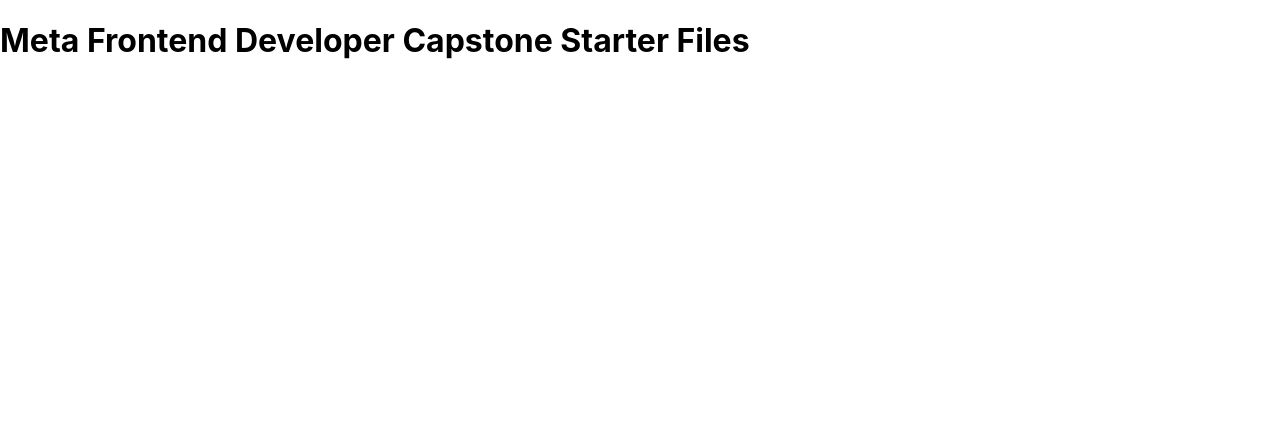
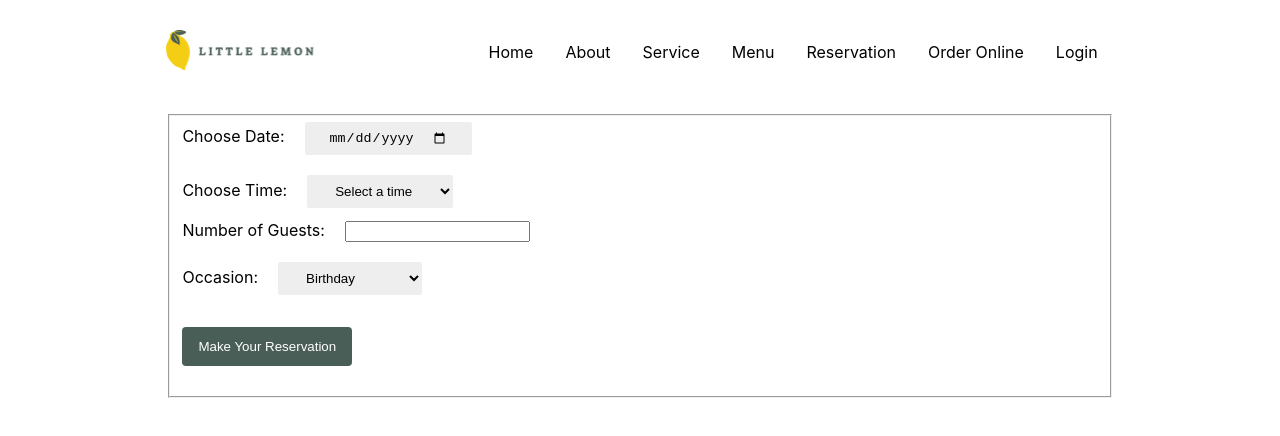
Before and after one commit to SHATHISH-07/little-lemon, a React (Create React App) app: page /booking in a window 1280 px wide. Shown: the top 436 px of the page. Built offline with nearby package versions, Linux system fonts and the light colour scheme; a web font is replaced by a local one.

Commit message:
Added code for the Nav, Header, Booking, BookingConfirmed, BookingForm, Main, and in App.js

```diff
--- a/src/App.js
+++ b/src/App.js
@@ -1,12 +1,14 @@
-import React from 'react';
-import './App.css';
+import React from "react";
+import "./App.css";
+import Nav from "./components/Nav";
+import Main from "./components/Main";
 
 function App() {
   return (
-
-    <div>
-      <h1>Meta Frontend Developer Capstone Starter Files</h1>
-    </div>
+    <>
+      <Nav />
+      <Main />
+    </>
   );
 }
 
--- a/src/components/Booking.js
+++ b/src/components/Booking.js
@@ -0,0 +1,14 @@
+import React from "react";
+import BookingForm from "./BookingForm";
+
+function Booking(props) {
+  return (
+    <BookingForm
+      availableTimes={props.availableTimes}
+      dispatch={props.dispatch}
+      submitForm={props.submitForm}
+    />
+  );
+}
+
+export default Booking;
--- a/src/components/BookingForm.js
+++ b/src/components/BookingForm.js
@@ -0,0 +1,93 @@
+import React, { useState } from "react";
+
+function BookingForm(props) {
+  const [date, setDate] = useState("");
+  const [times, setTimes] = useState("");
+  const [guests, setGuests] = useState("");
+  const [occasion, setOccasion] = useState("");
+
+  const handleSubmit = (e) => {
+    e.preventDefault();
+    props.submitForm(e);
+  };
+
+  const handleChange = (e) => {
+    setDate(e);
+    props.dispatch(e);
+  };
+
+  return (
+    <header>
+      <section>
+        <form onSubmit={handleSubmit}>
+          <fieldset>
+            <div>
+              <label htmlFor="book-date">Choose Date:</label>
+              <input
+                type="date"
+                id="book-date"
+                name="book-date"
+                value={date}
+                onChange={(e) => handleChange(e.target.value)}
+                required
+              />
+            </div>
+
+            {/* Time */}
+            <div>
+              <label htmlFor="book-time">Choose Time:</label>
+              <select
+                id="book-time"
+                vlaue={times}
+                onChange={(e) => setTimes(e.target.value)}
+              >
+                <option value="">Select a time</option>
+                {props.availableTimes.availableTimes.map((availableTimes) => {
+                  return <option key={availableTimes}>{availableTimes}</option>;
+                })}
+              </select>
+            </div>
+
+            {/* Number of guests */}
+            <div>
+              <label htmlFor="guests">Number of Guests:</label>
+              <input
+                id="book-guest"
+                min="1"
+                value={guests}
+                onChange={(e) => setGuests(e.target.value)}
+              />
+            </div>
+
+            {/* Occasion */}
+            <div>
+              <label htmlFor="occasion">Occasion:</label>
+              <select
+                id="book-occasion"
+                key={occasion}
+                value={occasion}
+                onChange={(e) => setOccasion(e.target.value)}
+              >
+                <option>Birthday</option>
+                <option>Anniversary</option>
+                <option>Engagement</option>
+              </select>
+            </div>
+
+            {/* Submit */}
+
+            <div className="btnReceive">
+              <input
+                aria-label="On Click"
+                type="submit"
+                value={"Make Your Reservation"}
+              />
+            </div>
+          </fieldset>
+        </form>
+      </section>
+    </header>
+  );
+}
+
+export default BookingForm;
--- a/src/components/ConfirmedBooking.js
+++ b/src/components/ConfirmedBooking.js
@@ -0,0 +1,15 @@
+import React from "react";
+
+function ConfirmedBooking() {
+  return (
+    <div className="confirm">
+      <div>
+        <h1>
+          Booking has been <span>confirmed!</span>
+        </h1>
+      </div>
+    </div>
+  );
+}
+
+export default ConfirmedBooking;
--- a/src/components/Header.js
+++ b/src/components/Header.js
@@ -0,0 +1,29 @@
+import React from "react";
+import { Link } from "react-router-dom";
+import bannerImg from "../images/restauranfood.jpg";
+
+function Header() {
+  return (
+    <header className="header">
+      <section>
+        <div className="banner">
+          <h2>Little Lemon</h2>
+          <h3>Chicago</h3>
+          <p>
+            We are a family owned Mediterraneran restaurant, focused on
+            traditional recipes served with a modern twist
+          </p>
+          <Link to="/booking">
+            <button aria-label="On Click">Reserve Table</button>
+          </Link>
+        </div>
+
+        <div className="banner-img">
+          <img src={bannerImg} alt="Banner Image" />
+        </div>
+      </section>
+    </header>
+  );
+}
+
+export default Header;
--- a/src/components/Main.js
+++ b/src/components/Main.js
@@ -0,0 +1,72 @@
+import React, { useReducer } from "react";
+import { Route, Routes, useNavigate } from "react-router-dom";
+import Header from "./Header";
+import Booking from "./Booking";
+import ConfirmedBooking from "./ConfirmedBooking";
+
+function Main() {
+  const seedRandom = function (seed) {
+    var m = 2 ** 35 - 31;
+    var a = 185852;
+    var s = seed % m;
+    return function () {
+      return (s = (s * a) % m) / m;
+    };
+  };
+
+  const fetchAPI = function (date) {
+    let result = [];
+    let random = seedRandom(date.getDate());
+    for (let i = 17; i < 23; i++) {
+      if (random() < 0.5) {
+        result.push(i + ":00");
+      }
+      if (random() > 0.5) {
+        result.push(i + ":30");
+      }
+    }
+    return result;
+  };
+
+  const submitAPI = function (formData) {
+    return true;
+  };
+
+  const initialState = { availableTimes: fetchAPI(new Date()) };
+
+  const [state, dispatch] = useReducer(updateTimes, initialState);
+
+  function updateTimes(state, date) {
+    return { availableTimes: fetchAPI(new Date()) };
+  }
+
+  const navigate = useNavigate();
+  function submitForm(formData) {
+    if (submitAPI(formData)) {
+      navigate("/confirmed");
+    }
+  }
+
+  return (
+    <main>
+      <Routes>
+        <Route path="/" element={<Header />} />
+
+        <Route
+          path="/booking"
+          element={
+            <Booking
+              availableTimes={state}
+              dispatch={dispatch}
+              submitForm={submitForm}
+            />
+          }
+        />
+
+        <Route path="/confirmed" element={<ConfirmedBooking />} />
+      </Routes>
+    </main>
+  );
+}
+
+export default Main;
--- a/src/components/Nav.js
+++ b/src/components/Nav.js
@@ -0,0 +1,52 @@
+import React, { useState } from "react";
+import logo from "../images/Logo .svg";
+
+function Nav() {
+  const [menuOpen, setMenuOpen] = useState(false);
+
+  const toogleMenu = () => {
+    setMenuOpen(!menuOpen);
+  };
+
+  return (
+    <nav className={`navbar ${menuOpen ? "open" : ""}`}>
+      <a href="/" className="logo">
+        <img src={logo} alt="logo little lemon" />
+      </a>
+
+      {/* Mobile navBar */}
+      <div className="menu-icon" onClick={toogleMenu}>
+        <div className="bar"></div>
+        <div className="bar"></div>
+        <div className="bar"></div>
+      </div>
+
+      {/* Nav items */}
+      <ul className={`nav-links ${menuOpen ? "visible" : ""}`}>
+        <li>
+          <a href="/">Home</a>
+        </li>
+        <li>
+          <a href="/">About</a>
+        </li>
+        <li>
+          <a href="/">Service</a>
+        </li>
+        <li>
+          <a href="/">Menu</a>
+        </li>
+        <li>
+          <a href="/">Reservation</a>
+        </li>
+        <li>
+          <a href="/">Order Online</a>
+        </li>
+        <li>
+          <a href="/">Login</a>
+        </li>
+      </ul>
+    </nav>
+  );
+}
+
+export default Nav;
```
